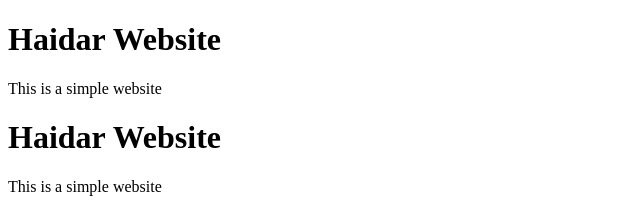
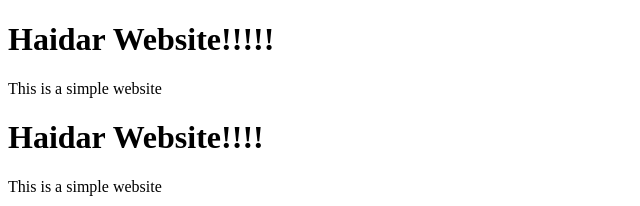
Before and after one commit to impactbyte-drogon/haidar-website, a plain HTML site: page index.html in a window 1280 px wide. Shown: the top 206 px of the page, without its empty margins (0-640 px from the left). Drawn offline with Linux system fonts and the light colour scheme.

Commit message:
Add exclamation marks

```diff
--- a/index.html
+++ b/index.html
@@ -14,11 +14,11 @@
 
         <div class="row">
             <div class="col">
-                <h1>Haidar Website</h1>
+                <h1>Haidar Website!!!!!</h1>
                 <p>This is a simple website</p>
             </div>
             <div class="col">
-                <h1>Haidar Website</h1>
+                <h1>Haidar Website!!!!</h1>
                 <p>This is a simple website</p>
             </div>
         </div>
```
